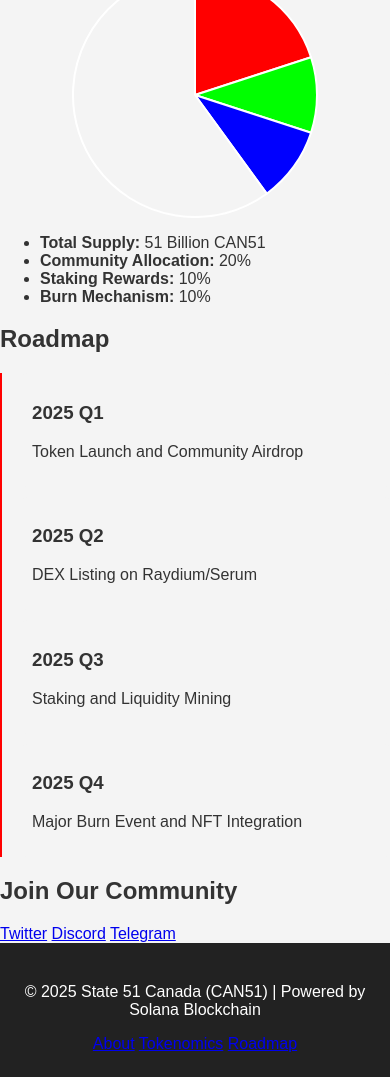
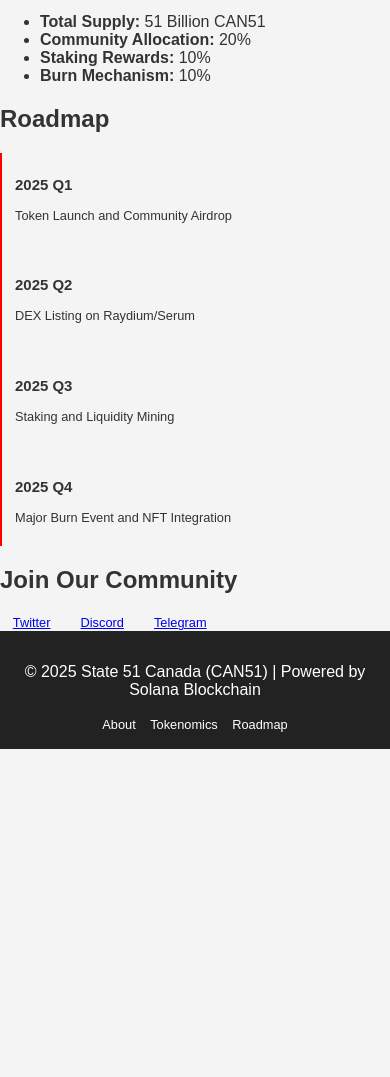
Before and after one commit to soylu89/state51-website, a plain HTML site: page index.html in a window 390 px wide. Shown: the part 765-1842 px from the top of the page. After the commit the page ends 1514 px from the top, so only its background shows below. Drawn offline with nearby package versions, Linux system fonts and the light colour scheme; no server answers.

Commit message:
Add files via upload

```diff
--- a/styles.css
+++ b/styles.css
@@ -5,6 +5,7 @@ body {
   padding: 0;
   background: #f4f4f4;
   color: #333;
+  overflow-x: hidden;
 }
 
 /* Header Tasarımı */
@@ -89,3 +90,89 @@ footer {
   text-align: center;
   padding: 1.5rem 1rem;
 }
+
+footer .quick-links a {
+  color: white;
+  margin: 0 10px;
+  text-decoration: none;
+}
+
+footer .quick-links a:hover {
+  text-decoration: underline;
+}
+
+/* ------------------------ */
+/* MOBİL UYUMLULUK (MEDIA QUERIES) */
+/* ------------------------ */
+@media (max-width: 768px) {
+  header {
+    padding: 3rem 1rem;
+  }
+
+  header h1 {
+    font-size: 1.8rem;
+  }
+
+  header p {
+    font-size: 1rem;
+  }
+
+  .chart-container {
+    width: 200px;
+    height: 200px;
+  }
+
+  .timeline {
+    padding-left: 10px;
+  }
+
+  .timeline-item {
+    padding: 8px;
+    font-size: 0.9rem;
+  }
+
+  .btn {
+    padding: 0.6rem 1rem;
+    font-size: 0.9rem;
+  }
+
+  footer {
+    padding: 1rem 0.5rem;
+  }
+
+  footer .quick-links a {
+    margin: 0 5px;
+  }
+}
+
+@media (max-width: 480px) {
+  header h1 {
+    font-size: 1.5rem;
+  }
+
+  header p {
+    font-size: 0.9rem;
+  }
+
+  .chart-container {
+    width: 150px;
+    height: 150px;
+  }
+
+  .timeline {
+    padding-left: 5px;
+  }
+
+  .timeline-item {
+    font-size: 0.8rem;
+  }
+
+  .btn {
+    padding: 0.5rem 0.8rem;
+    font-size: 0.8rem;
+  }
+
+  footer .quick-links a {
+    font-size: 0.8rem;
+  }
+}
```
